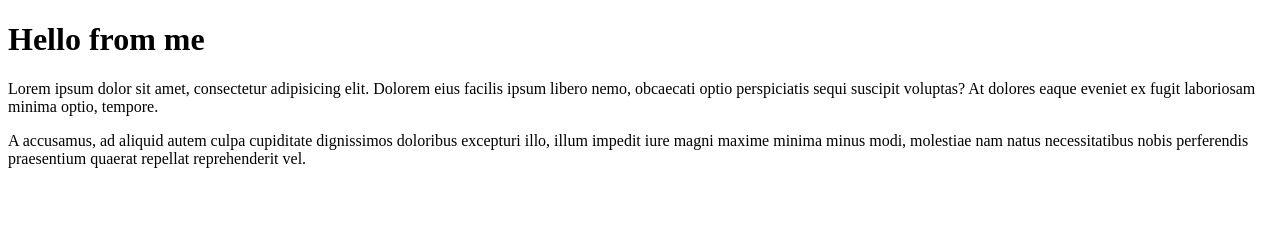
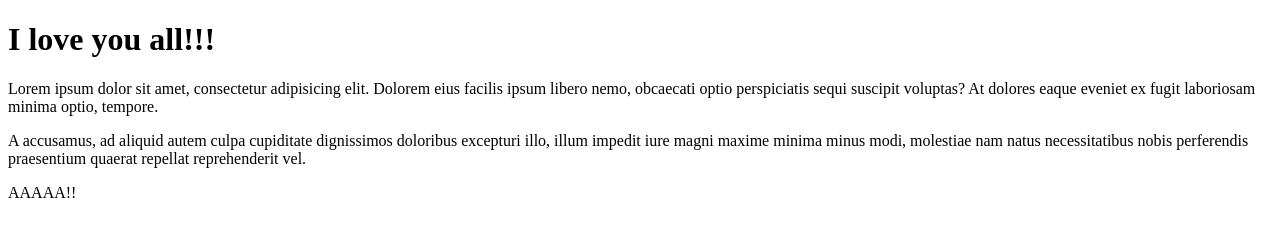
Before and after one commit to whatissilence/demo, a plain HTML site: page index.html in a window 1280 px wide. Drawn offline with Linux system fonts and the light colour scheme.

Commit message:
Changed header

```diff
--- a/index.html
+++ b/index.html
@@ -5,7 +5,7 @@
     <title>My site</title>
   </head>
   <body>
-    <h1>Hello from me</h1>
+    <h1>I love you all!!!</h1>
 
     <p>Lorem ipsum dolor sit amet, consectetur adipisicing elit. Dolorem eius facilis ipsum libero nemo, obcaecati optio
       perspiciatis sequi suscipit voluptas? At dolores eaque eveniet ex fugit laboriosam minima optio, tempore.</p>
@@ -15,5 +15,7 @@
       reprehenderit vel.
     </p>
 
+    <div>AAAAA!!</div>
+
   </body>
 </html>
```
